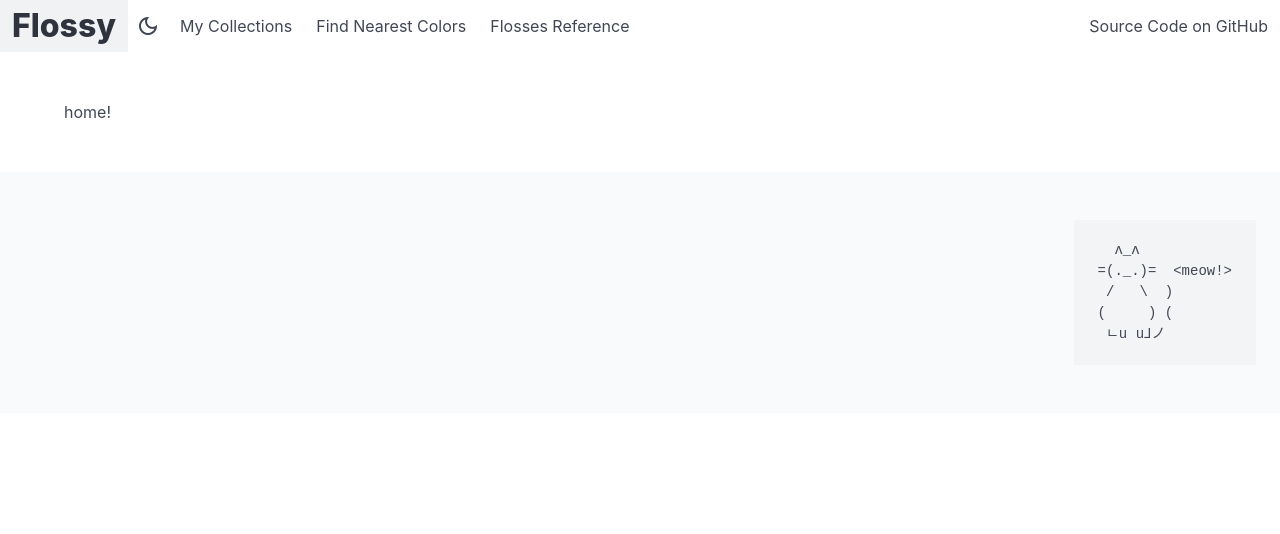
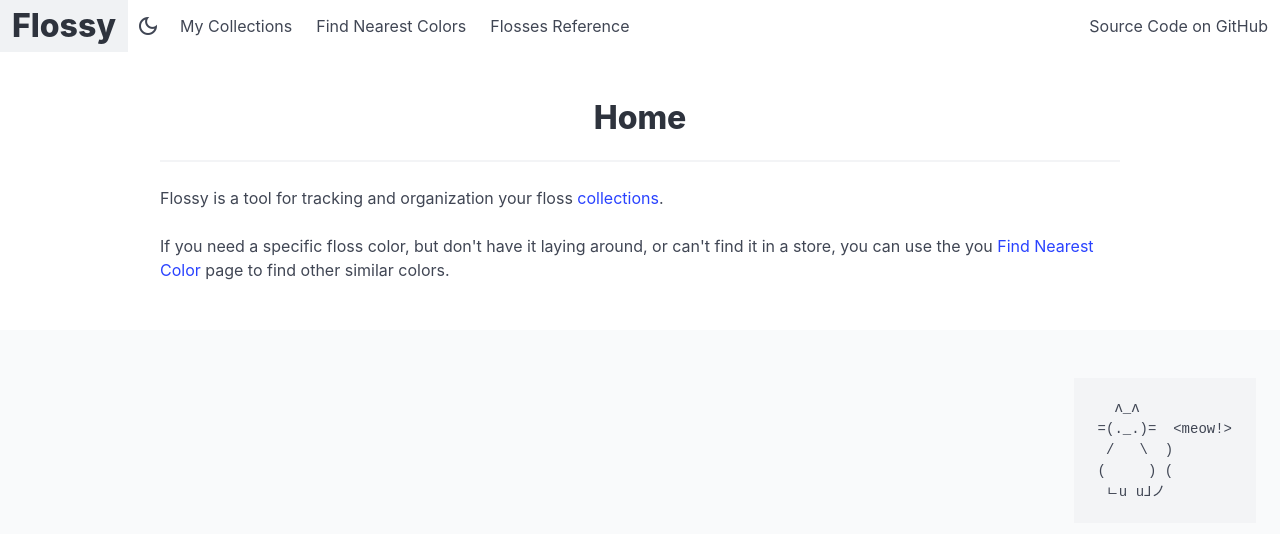
Before and after one commit to dhrosa/flossy, a React (Vite) app: page / in a window 1280 px wide. Shown: the top 534 px of the page. Built offline with nearby package versions, Linux system fonts and the light colour scheme.

Commit message:
Add some help text to all pages.

```diff
--- a/src/routes/all.tsx
+++ b/src/routes/all.tsx
@@ -16,13 +16,17 @@ function AllFlossesPage() {
   const [filterText, setFilterText] = useState("");
   const flosses = SingleFloss.all.filter((f) => f.matchesFilter(filterText));
   return (
-    <div className="all-flosses-page">
+    <div className="all-flosses-page container is-max-desktop">
       <PageTitle>Flosses Reference</PageTitle>
+      <p className="block">
+        This is a list of every DMC floss supported by this website.
+      </p>
       <div className="box">
         <Field>
           <Control>
             <button
               className="button"
+              title="dmc.csv"
               onClick={() => downloadAsCsv("dmc.csv", SingleFloss.all)}
             >
               <span className="icon">
--- a/src/routes/collections/edit.$name.tsx
+++ b/src/routes/collections/edit.$name.tsx
@@ -1,7 +1,7 @@
 // Page for viewing and editing one single collection
 
 import { useMutation, useQuery, useQueryClient } from "@tanstack/react-query";
-import { createFileRoute } from "@tanstack/react-router";
+import { createFileRoute, Link } from "@tanstack/react-router";
 import { Collection } from "../../Collection";
 import { SingleFloss } from "../../Floss";
 import { Control, Field, Label } from "../../Form";
@@ -37,9 +37,10 @@ function CollectionPage() {
 
   return (
     <>
+      <Link to="/collections">← Back to my collections</Link>
       <div className="collection-page">
         <PageTitle>
-          Collection: <em>{collection.name}</em>
+          Floss collection: <em>{collection.name}</em>
         </PageTitle>
         <div className="box">
           <div className="buttons">
--- a/src/routes/collections/index.tsx
+++ b/src/routes/collections/index.tsx
@@ -270,8 +270,14 @@ export function CollectionsPage() {
   }
 
   return (
-    <div className="collections-page">
+    <div className="collections-page container is-max-desktop">
       <PageTitle>My Collections</PageTitle>
+      <p className="block">
+        Your saved floss collections. Your floss collections are stored locally
+        on your device. If you want transfer a collection to another device, or
+        share them with another person, use the <strong>share</strong> button on
+        a collection.
+      </p>
       <NewCollectionButton />
       <div className="block collections ">
         {collections &&
--- a/src/routes/index.tsx
+++ b/src/routes/index.tsx
@@ -1,9 +1,24 @@
-import { createFileRoute } from "@tanstack/react-router";
+import { createFileRoute, Link } from "@tanstack/react-router";
+import { PageTitle } from "../PageTitle";
 
 export const Route = createFileRoute("/")({
   component: Index,
 });
 
 function Index() {
-  return <p>home!</p>;
+  return (
+    <div className="home-page container is-max-desktop">
+      <PageTitle>Home</PageTitle>
+      <p>
+        Flossy is a tool for tracking and organization your floss{" "}
+        <Link to={"/collections"}>collections</Link>.
+        <br />
+        <br />
+        If you need a specific floss color, but don't have it laying around, or
+        can't find it in a store, you can use the you{" "}
+        <Link to="/nearest">Find Nearest Color</Link> page to find other similar
+        colors.
+      </p>
+    </div>
+  );
 }
--- a/src/routes/nearest.tsx
+++ b/src/routes/nearest.tsx
@@ -265,6 +265,16 @@ function NearestColorsPage() {
   return (
     <div className="container is-max-desktop">
       <PageTitle>Find Nearest Colors</PageTitle>
+      <p className="block">
+        Ever go to Michael's and they don't have the floss you need in-stock? Or
+        you just want to make do with whatever flosses you already have on-hand?
+        Use this tool to find flosses with a similar color.
+        <br />
+        <br />
+        If you're double-threading your needle, you can get closer color matches
+        by blending two flosses together. We support blending more colors if
+        you're threading your needle even further.
+      </p>
       <div className="box">
         <Field>
           <Label>Choose target floss</Label>
@@ -279,7 +289,7 @@ function NearestColorsPage() {
         <Field>
           <Label>
             Limit results to the following{" "}
-            <Link to="/collections">collections</Link>
+            <Link to="/collections">collection </Link>
           </Label>
           <Control>
             <CollectionPicker
```
